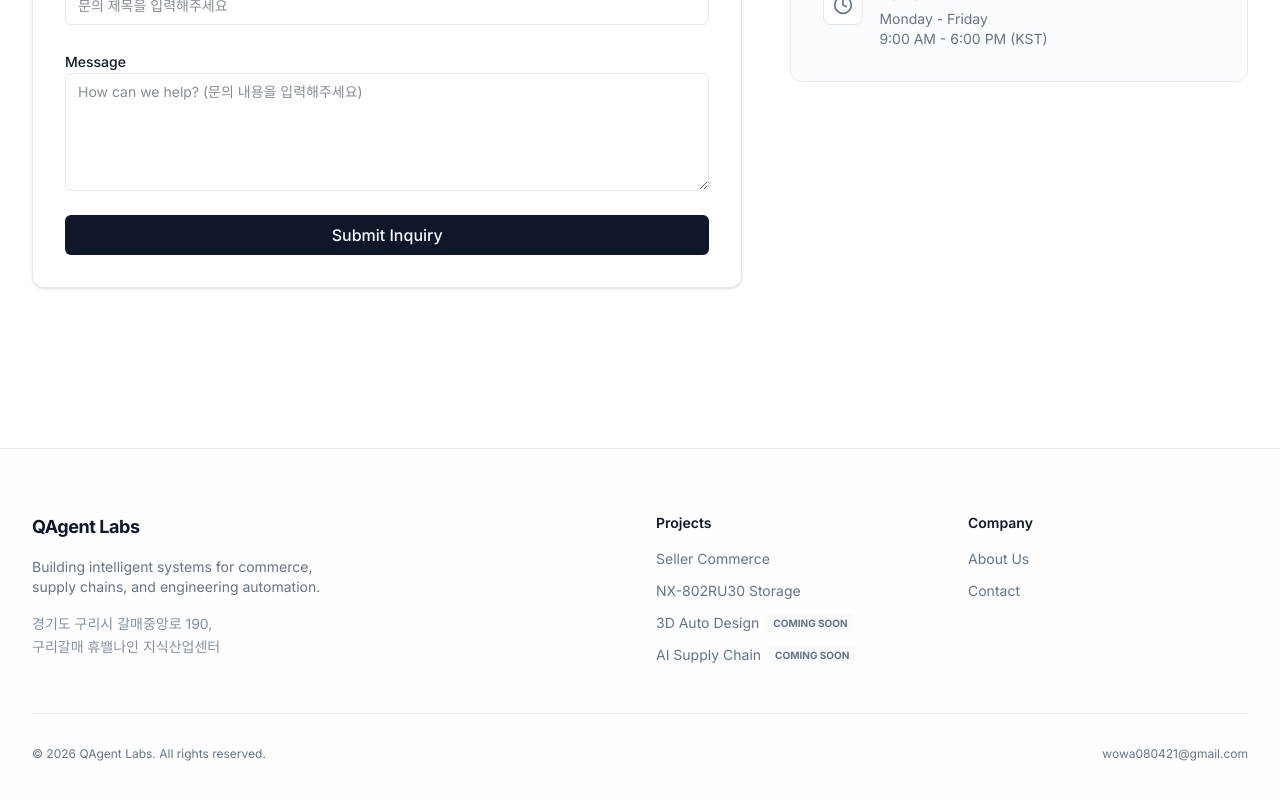
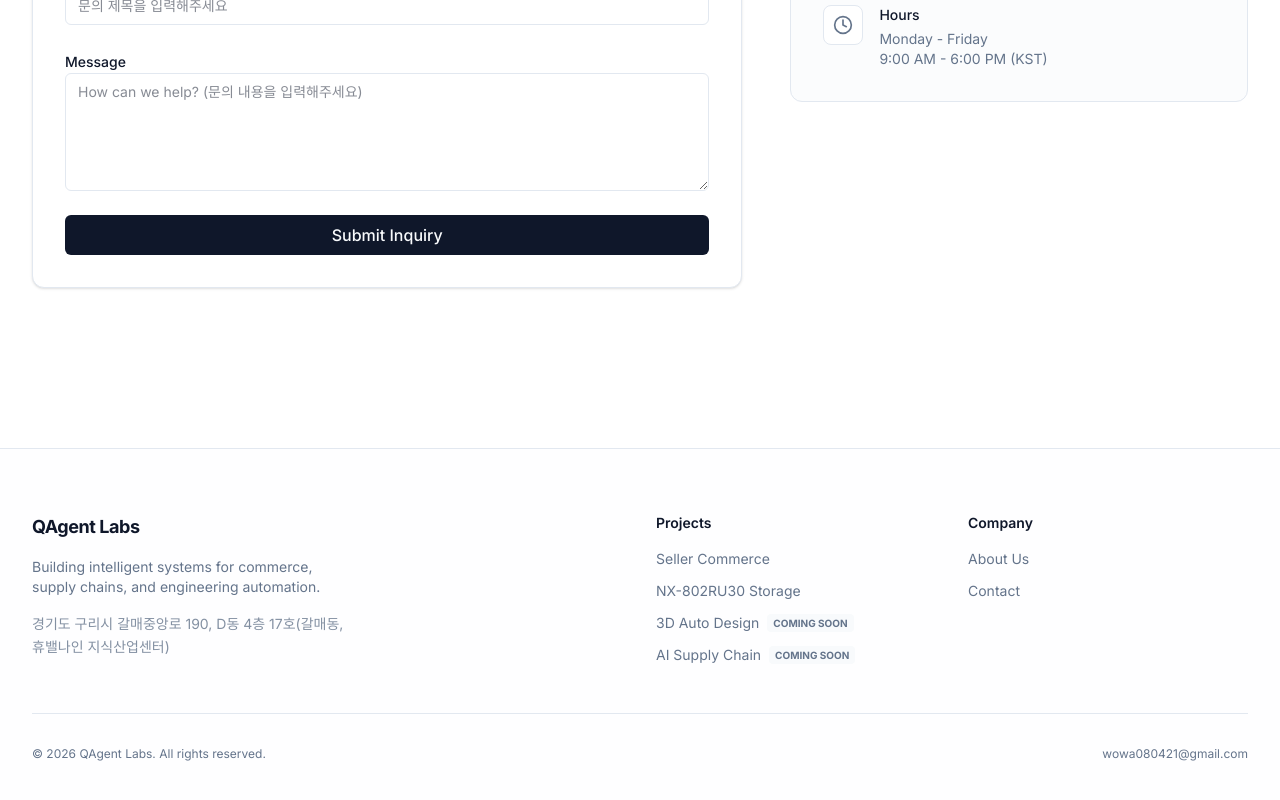
Before and after one commit to JungwooYang72/qagentlabs-web, a Next.js app: page /contact in a window 1280 px wide. Shown: the part 714-1514 px from the top of the page. Built offline with nearby package versions, Linux system fonts and the light colour scheme.

Commit message:
Final Fix: Update HQ address to Guri Huvel9 and verify chatbot installation

```diff
--- a/src/app/contact/page.tsx
+++ b/src/app/contact/page.tsx
@@ -59,7 +59,7 @@ export default function ContactPage() {
                 <div>
                   <h4 className="font-medium text-sm">HQ</h4>
                   <p className="text-sm text-muted-foreground mt-1">
-                    Seoul, South Korea<br />
+                    경기도 구리시 갈매중앙로 190, D동 4층 17호(갈매동, 휴밸나인 지식산업센터)<br />
                     Operation & Engineering Hub
                   </p>
                 </div>
--- a/src/app/page.tsx
+++ b/src/app/page.tsx
@@ -1,7 +1,7 @@
 import Link from "next/link";
 import Image from "next/image";
 import { Button } from "@/components/ui/Button";
-import { AIChatbot } from "@/components/features/AIChatbot";
+import AIChatbot from "@/components/features/AIChatbot";
 import { Card, CardContent, CardDescription, CardHeader, CardTitle, CardFooter } from "@/components/ui/Card";
 import { ArrowRight, Box, Cpu, PackageSearch, Server, HardDrive, Network, Bot } from "lucide-react";
 
--- a/src/components/features/AIChatbot.tsx
+++ b/src/components/features/AIChatbot.tsx
@@ -9,7 +9,7 @@ type Message = {
   text: string;
 };
 
-export function AIChatbot() {
+export default function AIChatbot() {
   const [isOpen, setIsOpen] = useState(false);
   const [messages, setMessages] = useState<Message[]>([
     {
@@ -82,7 +82,7 @@ export function AIChatbot() {
   };
 
   return (
-    <div className="fixed bottom-4 right-4 z-[100] flex flex-col items-end pointer-events-none">
+    <div className="fixed bottom-4 right-4 z-[9999] flex flex-col items-end pointer-events-none">
       {/* Chat Window */}
       {isOpen && (
         <div className="mb-4 w-80 md:w-96 bg-background/80 backdrop-blur-xl border border-border shadow-2xl rounded-2xl overflow-hidden flex flex-col transition-all duration-300 pointer-events-auto">
--- a/src/components/layout/Footer.tsx
+++ b/src/components/layout/Footer.tsx
@@ -11,8 +11,7 @@ export function Footer() {
               Building intelligent systems for commerce, supply chains, and engineering automation.
             </p>
             <address className="not-italic text-sm text-muted-foreground/80 leading-relaxed max-w-xs">
-              경기도 구리시 갈매중앙로 190,<br/>
-              구리갈매 휴밸나인 지식산업센터
+              경기도 구리시 갈매중앙로 190, D동 4층 17호(갈매동, 휴밸나인 지식산업센터)
             </address>
           </div>
 
```
